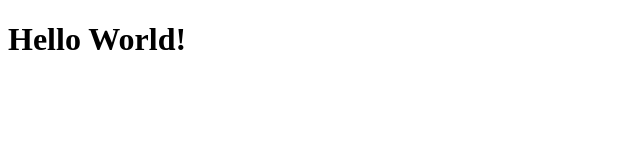
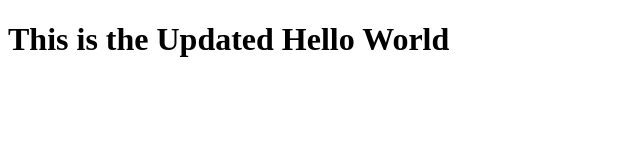
Before and after one commit to SampleAccount3/Javascript, a plain HTML site: page index.html in a window 1280 px wide. Shown: the whole page, without its empty margins (0-640 px from the left). Drawn offline with Linux system fonts and the light colour scheme.

Commit message:
Init Comit

```diff
--- a/index.html
+++ b/index.html
@@ -6,7 +6,7 @@
     <title>JavaScript Test</title>
 </head>
 <body>
-    <h1>Hello World!</h1>
+    <h1 id="msg-HelloWorld">Hello World!</h1>
 </body>
 <script src="script.js"></script> <!-- Link to your JS file -->
 </html>
--- a/script.js
+++ b/script.js
@@ -1 +1,10 @@
 console.log("Sample");
+
+document.title = "Dom Changed the Title";
+
+console.log(document.title);
+const thisWillUpdateTheH1 = "This is the Updated Hello World"
+
+const h1Message = document.getElementById("msg-HelloWorld");
+
+h1Message.textContent = thisWillUpdateTheH1;
```
